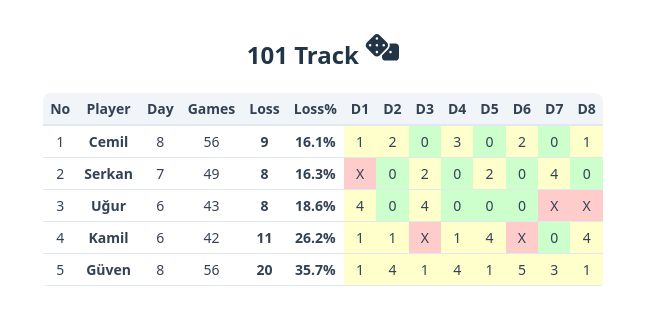
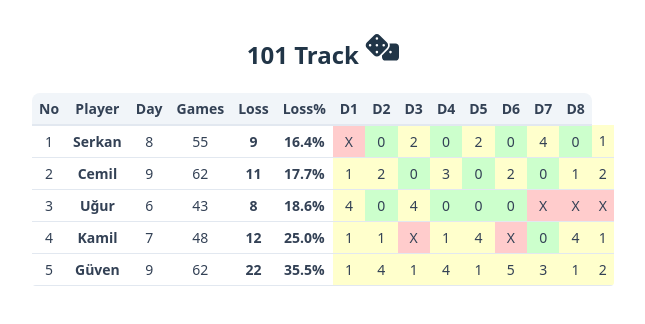
Before and after one commit to guvenordu/track-101, a React (Vite) app: page / in a window 1280 px wide. Shown: the top 324 px of the page, without its empty margins (317-962 px from the left). Built offline with nearby package versions, Linux system fonts and the light colour scheme.

Commit message:
Update App.tsx

```diff
--- a/src/App.tsx
+++ b/src/App.tsx
@@ -4,11 +4,11 @@ import "./App.css";
 
 function App() {
   const data = [
-    ["Uğur", "4", "0", "4", "0", "0", "0", "X", "X"],
-    ["Cemil", "1", "2", "0", "3", "0", "2", "0", "1"],
-    ["Güven", "1", "4", "1", "4", "1", "5", "3", "1"],
-    ["Kamil", "1", "1", "X", "1", "4", "X", "0", "4"],
-    ["Serkan", "X", "0", "2", "0", "2", "0", "4", "0"],
+    ["Uğur", "4", "0", "4", "0", "0", "0", "X", "X", "X"],
+    ["Cemil", "1", "2", "0", "3", "0", "2", "0", "1", "2"],
+    ["Güven", "1", "4", "1", "4", "1", "5", "3", "1", "2"],
+    ["Kamil", "1", "1", "X", "1", "4", "X", "0", "4", "1"],
+    ["Serkan", "X", "0", "2", "0", "2", "0", "4", "0", "1"],
   ];
 
   // Günlük toplam oyun sayısını hesapla (dikey)
```
